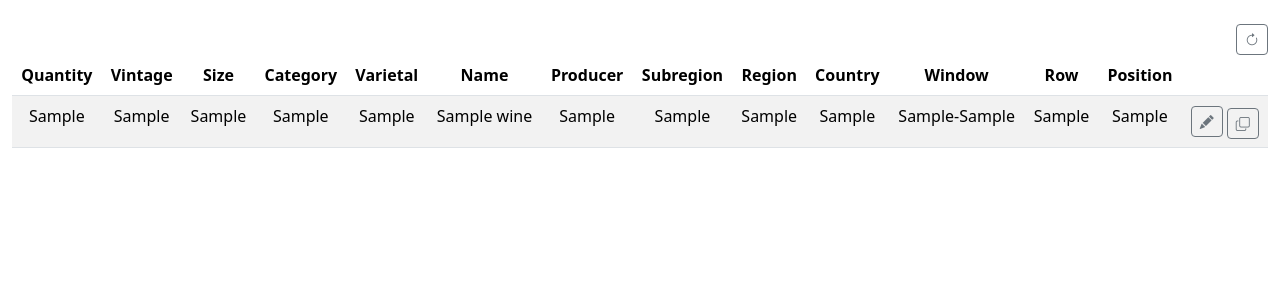
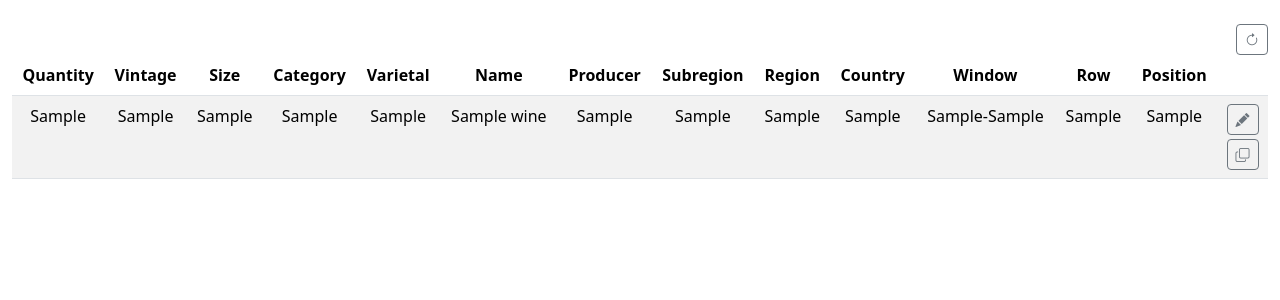
Before and after one commit to johndubicki/wine_list, a Flask app: page / in a window 1280 px wide. Shown: the part 64-364 px from the top of the page. Run offline with Flask 3, Linux system fonts and the light colour scheme; tables that the repository leaves empty hold one stand-in row (values such as "Sample post").

```diff
--- a/wine_list/templates/index.html
+++ b/wine_list/templates/index.html
@@ -50,7 +50,8 @@
                             <button id="editWineButton" name="" class="btn btn-sm btn-outline-secondary" type="button" data-bs-toggle="tooltip" data-bs-placement="left" data-bs-title="Edit" onclick="editWine({{ wine.id }})">
                                 <i class="bi bi-pencil-fill"></i>
                             </button>
-                            <button id="copyWineButton" name="" class="btn btn-sm btn-outline-secondary mt-1" type="button" data-bs-toggle="tooltip" data-bs-placement="left" data-bs-title="Copy" onclick="copyWine({{ wine.id }})">
+                            <div class="m-1"></div>
+                            <button id="copyWineButton" name="" class="btn btn-sm btn-outline-secondary" type="button" data-bs-toggle="tooltip" data-bs-placement="left" data-bs-title="Copy" onclick="copyWine({{ wine.id }})">
                                 <i class="bi bi-copy"></i>
                             </button>
                         </td>
@@ -101,7 +102,8 @@
                             <button id="editWineButton" name="" class="btn btn-sm btn-outline-secondary" type="button" data-bs-toggle="tooltip" data-bs-placement="left" data-bs-title="Edit" onclick="editWine({{ wine.id }})">
                                 <i class="bi bi-pencil-fill"></i>
                             </button>
-                            <button id="copyWineButton" name="" class="btn btn-sm btn-outline-secondary mt-1" type="button" data-bs-toggle="tooltip" data-bs-placement="left" data-bs-title="Copy" onclick="copyWine({{ wine.id }})">
+                            <div class="m-1"></div>
+                            <button id="copyWineButton" name="" class="btn btn-sm btn-outline-secondary" type="button" data-bs-toggle="tooltip" data-bs-placement="left" data-bs-title="Copy" onclick="copyWine({{ wine.id }})">
                                 <i class="bi bi-copy"></i>
                             </button>
                         </td>
@@ -157,7 +159,8 @@
                             <button id="editWineButton" name="" class="btn btn-sm btn-outline-secondary" type="button" data-bs-toggle="tooltip" data-bs-placement="left" data-bs-title="Edit" onclick="editWine({{ wine.id }})">
                                 <i class="bi bi-pencil-fill"></i>
                             </button>
-                            <button id="copyWineButton" name="" class="btn btn-sm btn-outline-secondary mt-1" type="button" data-bs-toggle="tooltip" data-bs-placement="left" data-bs-title="Copy" onclick="copyWine({{ wine.id }})">
+                            <div class="m-1"></div>
+                            <button id="copyWineButton" name="" class="btn btn-sm btn-outline-secondary" type="button" data-bs-toggle="tooltip" data-bs-placement="left" data-bs-title="Copy" onclick="copyWine({{ wine.id }})">
                                 <i class="bi bi-copy"></i>
                             </button>
                         </td>
```
